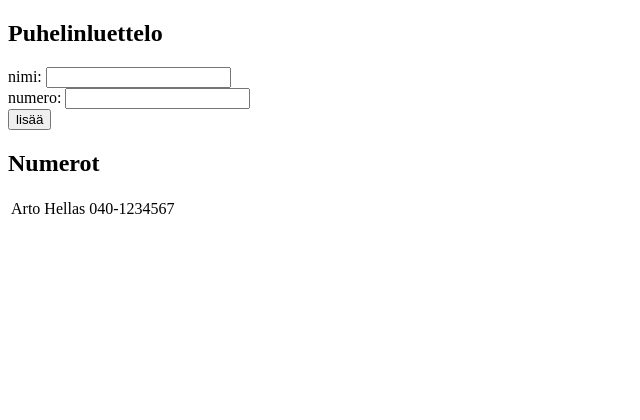
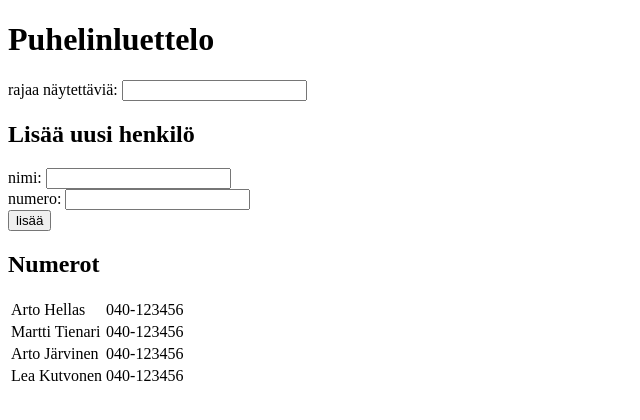
Before and after one commit to andersnylund/fullstack-open-2018, a React (Create React App) app in the folder osa2/puhelinluettelo/: page / in a window 1280 px wide. Shown: the top 420 px of the page, without its empty margins (0-640 px from the left). Built offline with nearby package versions, Linux system fonts and the light colour scheme; the HTML template or start-up script is replaced by a standard one.

Commit message:
Solve 2.9

```diff
--- a/osa2/puhelinluettelo/src/App.js
+++ b/osa2/puhelinluettelo/src/App.js
@@ -5,13 +5,14 @@ class App extends React.Component {
     super(props)
     this.state = {
       persons: [
-        {
-          name: 'Arto Hellas',
-          number: '040-1234567'
-        }
+        { name: 'Arto Hellas', number: '040-123456' },
+        { name: 'Martti Tienari', number: '040-123456' },
+        { name: 'Arto Järvinen', number: '040-123456' },
+        { name: 'Lea Kutvonen', number: '040-123456' }
       ],
       newName: '',
       newNumber: '',
+      filter: ''
     }
   }
 
@@ -48,18 +49,28 @@ class App extends React.Component {
     this.setState({ newNumber: event.target.value })
   };
 
+  handleFilterChange = (event) => {
+    this.setState({ filter: event.target.value })
+  }
+
   render() {
 
-    const createPersons = this.state.persons.map(person => {
-      return (<tr key={person.name}>
-        <td>{person.name}</td>
-        <td>{person.number}</td>
-      </tr>)
-    })
+    const createdPersons = this.state.persons
+      .filter(person => person.name.toLowerCase().includes(this.state.filter.toLowerCase()))
+      .map(person => {
+        return (<tr key={person.name}>
+          <td>{person.name}</td>
+          <td>{person.number}</td>
+        </tr>)
+      });
 
     return (
       <div>
-        <h2>Puhelinluettelo</h2>
+        <h1>Puhelinluettelo</h1>
+        <div>
+          rajaa näytettäviä: <input value={this.state.filter} onChange={this.handleFilterChange} />
+        </div>
+        <h2>Lisää uusi henkilö</h2>
         <form onSubmit={this.handleSubmit}>
           <div>
             nimi: <input value={this.state.newName} onChange={this.handleNameChange} />
@@ -74,7 +85,7 @@ class App extends React.Component {
         <h2>Numerot</h2>
         <table>
           <tbody>
-            {createPersons}
+            {createdPersons}
           </tbody>
         </table>
       </div>
```
